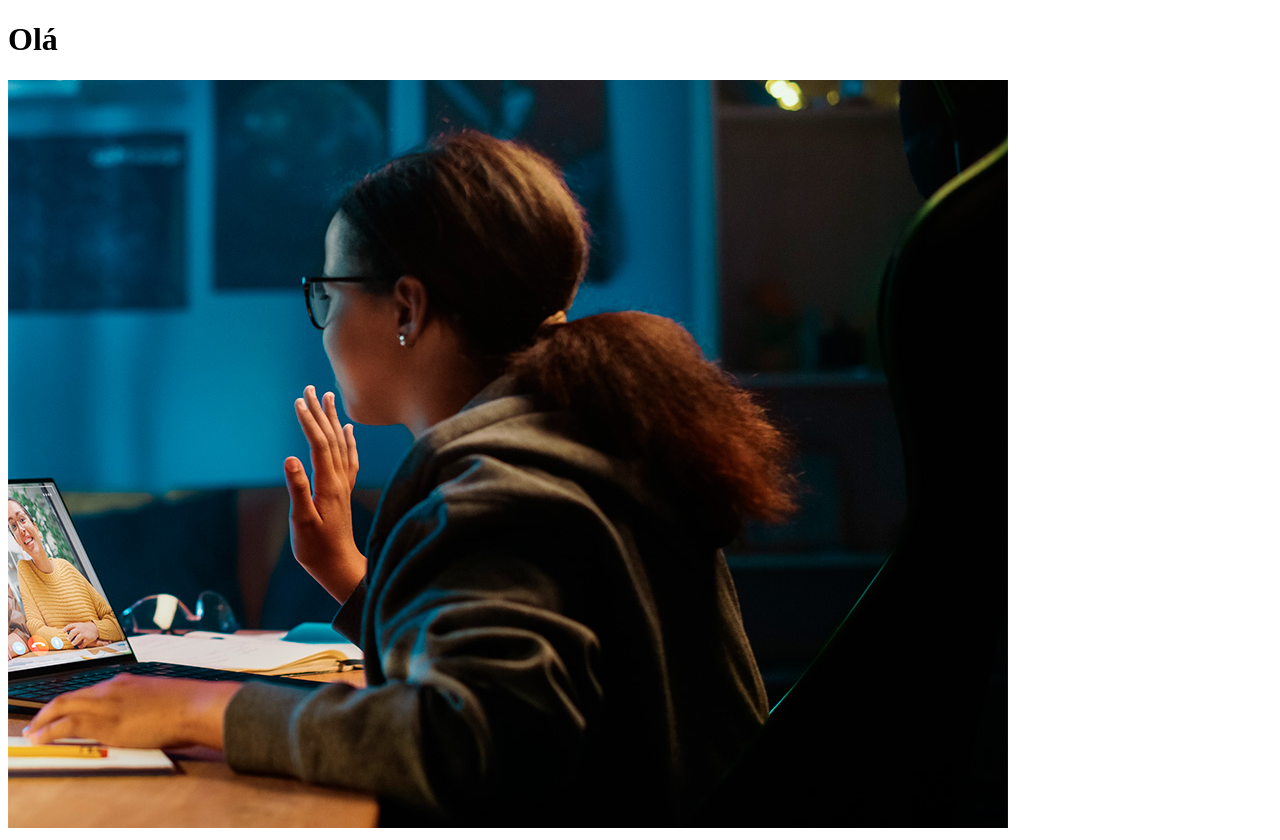
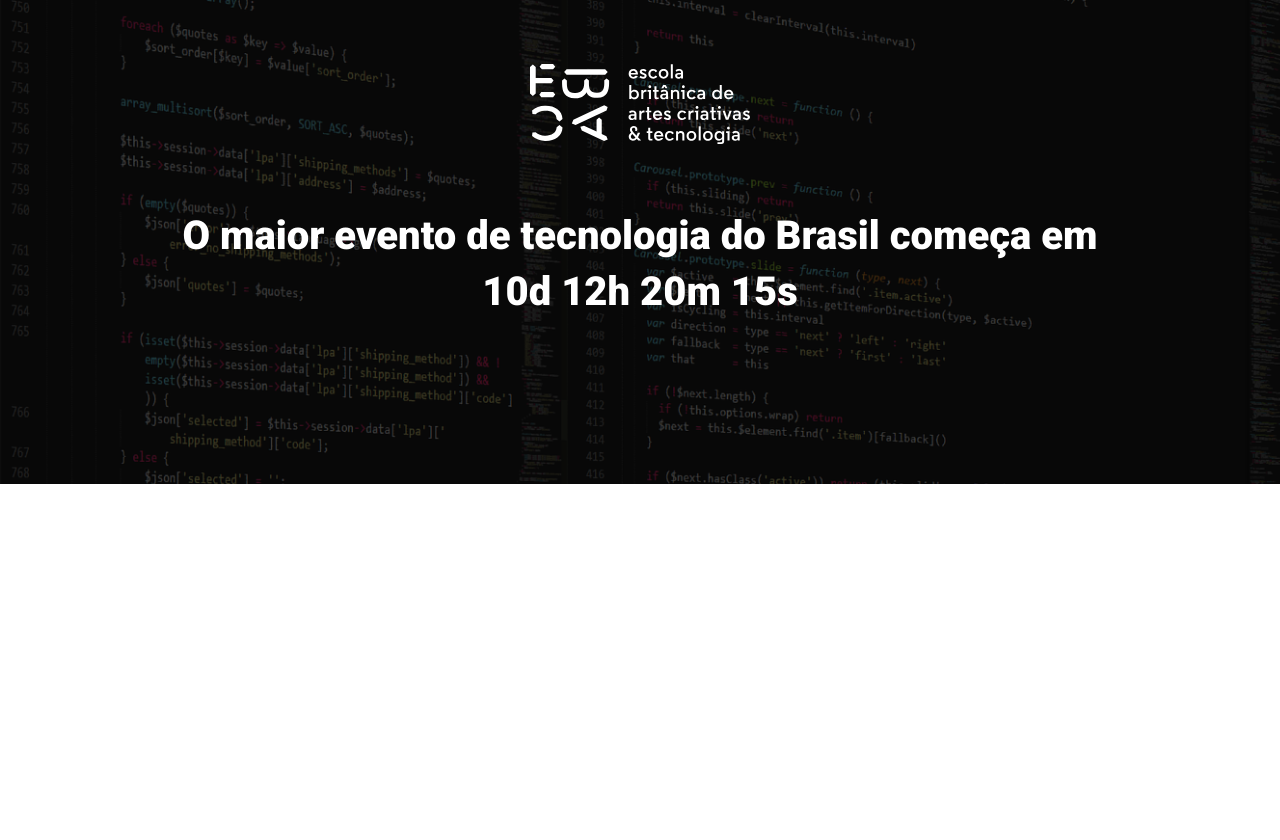
Before and after one commit to WisterianWell/ebac_tech_talks, a website built with Parcel: page src/index.html in a window 1280 px wide. After the commit the page ends 800 px from the top, so only its background shows below. Built offline with nearby package versions, Linux system fonts and the light colour scheme.

Commit message:
criando o hero

```diff
--- a/src/index.html
+++ b/src/index.html
@@ -3,12 +3,22 @@
 <head>
     <meta charset="UTF-8">
     <meta name="viewport" content="width=device-width, initial-scale=1.0">
-    <title>Document</title>
+    <title>EBAC Tech Talks</title>
+
+    <link rel="preconnect" href="https://fonts.googleapis.com">
+    <link rel="preconnect" href="https://fonts.gstatic.com" crossorigin>
+    <link href="https://fonts.googleapis.com/css2?family=Roboto:wght@400;700;900&display=swap" rel="stylesheet">
+
     <link rel="stylesheet" href="styles/main.scss">
 </head>
 <body>
-    <h1>Olá</h1>
-    <img src="./images/backend.png" alt="">
-    <script src="scripts/main.js"></script>
+    <header class="hero">
+        <div class="container">
+            <img class="hero__logo" src="./images/ebac_logo.svg" alt="EBAC">
+            <p class="hero__text">
+                O maior evento de tecnologia do Brasil começa em 10d 12h 20m 15s
+            </p>
+        </div>
+    </header>
 </body>
 </html>
--- /dev/null
+++ b/src/styles/_hero.scss
@@ -0,0 +1,52 @@
+.hero {
+    padding-top: 64px;
+    padding-bottom: 100px;
+    background-image: url(../images/fundo.png);
+    background-repeat: no-repeat;
+    background-size: cover;
+    position: relative;
+
+    .container {
+        position: relative;
+    }
+
+    &::before {
+        position: absolute;
+        top: 0;
+        left: 0;
+        width: 100%;
+        height: 100%;
+        background-color: #000;
+        content: '';
+        opacity: 0.7;
+    }
+
+    &__text {
+        margin-top: 64px;
+        margin-bottom: 64px;
+        font-size: 40px;
+        line-height: 56px;
+        font-weight: 800;
+        text-align: center;
+    }
+
+    &__logo {
+        margin: 0 auto;
+        height: 80px;
+        display: block;
+    }
+
+    @media (max-width: 640px) {
+        padding: 40px 0;
+
+        &__logo {
+            height: 40px;
+        }
+
+        &__text {
+            font-size: 22px;
+            line-height: 24px;
+            margin: 24px 0;
+        }
+    }
+}
--- a/src/styles/main.scss
+++ b/src/styles/main.scss
@@ -0,0 +1,23 @@
+@use 'hero';
+
+* {
+    margin: 0;
+    padding: 0;
+    box-sizing: border-box;
+    font-family: Roboto, sans-serif;
+    color: #fff;
+}
+
+.container  {
+    max-width: 960px;
+    width: 100%;
+    margin: 0 auto;
+
+    @media (max-width: 640px) {
+        max-width: 80%;
+    }
+
+    @media (max-width: 1024px) {
+        max-width: 90%;
+    }
+}
```
